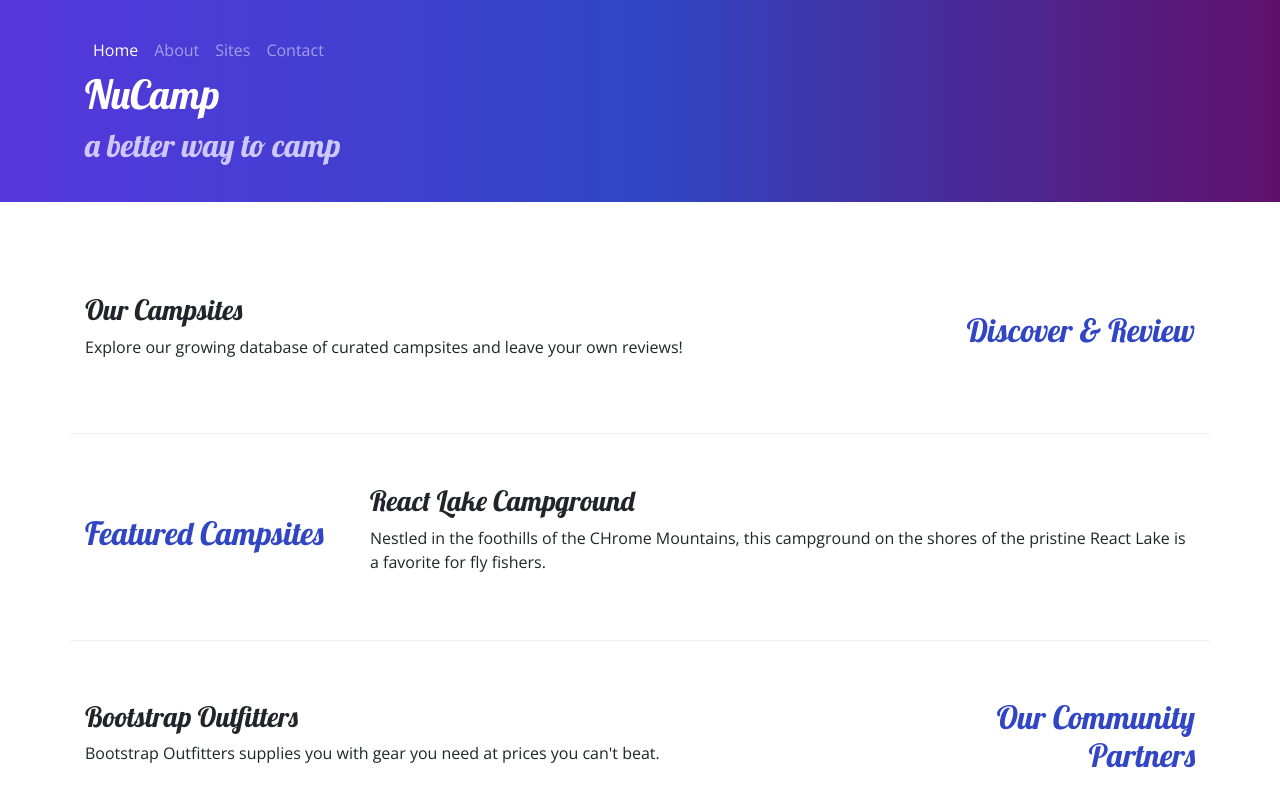
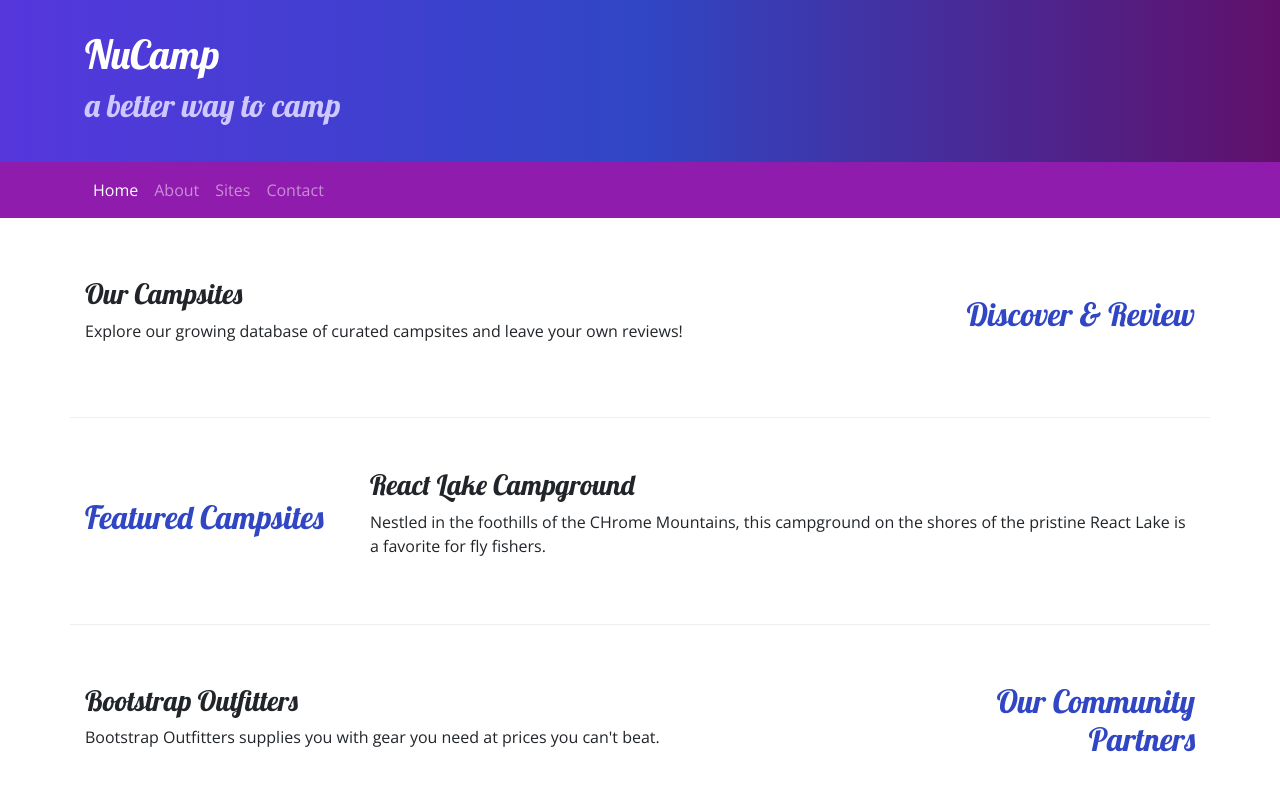
Before and after one commit to mrchappell/2-Bootstrap-nucampsite, a website: page index.html in a window 1280 px wide. Shown: the top 800 px of the page. Drawn offline with nearby package versions, Linux system fonts and the light colour scheme.

Commit message:
Navbar and Breadcrumbs

```diff
--- a/css/styles.css
+++ b/css/styles.css
@@ -22,6 +22,7 @@ footer {
     padding: 30px;
     background-image: linear-gradient(to right, #5637DD, #3046C5, #60106B);
     color: white;
+    margin: 0;
 }
 
 .row-content {
@@ -29,3 +30,7 @@ footer {
     border-bottom: 1px ridge;
     min-height: 200px;
 }
+
+.navbar {
+    background-color: #901CAD;
+}
--- a/index.html
+++ b/index.html
@@ -15,17 +15,6 @@
 <body>
 
     <header class="jumbotron jumbotron-fluid">
-        <nav class="navbar-expand-sm navbar-dark sticky-top">
-            <div class="container">
-                <ul class="navbar-nav">
-                    <li class="nav-item active"> <a class="nav-link" href="#"> Home </a></li>
-                    <li class="nav-item"> <a class="nav-link" href="aboutus.html"> About </a></li>
-                    <li class="nav-item"> <a class="nav-link" href="#"> Sites </a></li>
-                    <li class="nav-item"> <a class="nav-link" href="#"> Contact </a></li>
-                </ul>
-            </div>
-        </nav>
-
         <div class="container">
             <div class="row">
                 <div class="col">
@@ -35,6 +24,22 @@
             </div>
         </div>
     </header>
+
+    <nav class="navbar navbar-expand-sm navbar-dark sticky-top">
+        <div class="container">
+            <button class="navbar-toggler ml-auto" type="button" data-toggle="collapse" data-target="#nucampNavbar">
+                <span class="navbar-toggler-icon"></span>
+            </button>
+            <div class="collapse navbar-collapse" id="nucampNavbar">
+                <ul class="navbar-nav">
+                    <li class="nav-item active"><a class="nav-link" href="#">Home</a></li>
+                    <li class="nav-item"><a class="nav-link" href="aboutus.html">About</a></li>
+                    <li class="nav-item"><a class="nav-link" href="#">Sites</a></li>
+                    <li class="nav-item"><a class="nav-link" href="#">Contact</a></li>
+                </ul>
+            </div>
+        </div>
+    </nav>
 
     <div class="container">
         <div class="row row-content align-items-center">
```
Also changed, not shown: aboutus.html (+20 -0 lines).
